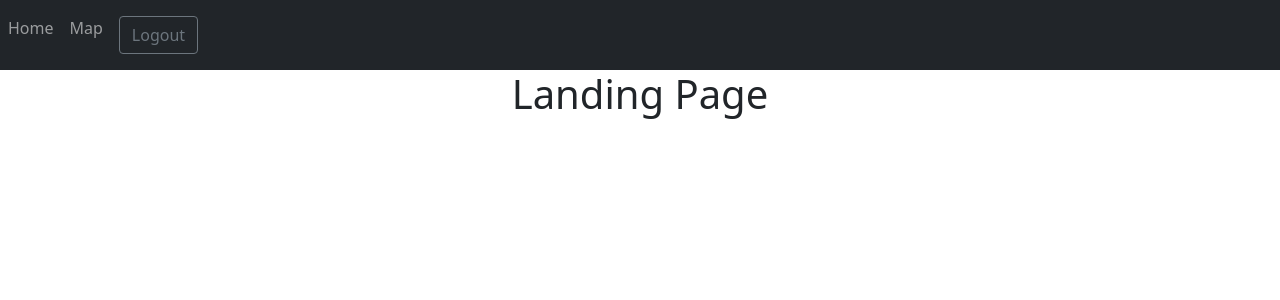
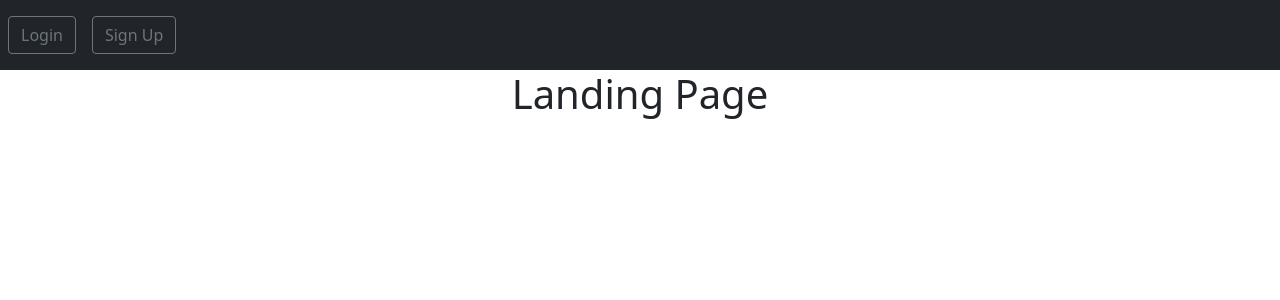
Before and after one commit to JesseDalewalker/doggypile, a React (Create React App) app in the folder frontend/doggy-pile/: page /profile/create-profile in a window 1280 px wide. Shown: the top 300 px of the page. Built offline with nearby package versions, Linux system fonts and the light colour scheme.

Commit message:
Fixed conditional navbar rendering

```diff
--- a/frontend/doggy-pile/src/App.js
+++ b/frontend/doggy-pile/src/App.js
@@ -11,6 +11,7 @@ import SignUpPage from './pages/authenticate/SignUpPage';
 import LoginPage from './pages/authenticate/LoginPage';
 // -home
 import LandingPage from './pages/home/LandingPage';
+import FeedPage from './pages/home/FeedPage';
 // -map
 import MapPage from './pages/map/MapPage'
 // -users
@@ -25,7 +26,7 @@ import EditDogProfile from './pages/dogs/EditDogProfilePage';
 function App() {
   // state
   const [username, setUsername] = useState("") // returns dict: {username: 'username', user_id: id }
-  console.log("USER DATA",username)
+  // console.log("USER DATA",username)
 
   return (
     <div className="App">
@@ -37,6 +38,7 @@ function App() {
           <Route path="/login" element={ <LoginPage setUsername={ setUsername }/> } />
           {/* Home */}
           <Route path="/" element={ <LandingPage /> } />
+          <Route path="/feed" element={ <FeedPage /> } />
           {/* Map */}
           <Route path="/mappage" element={<MapPage />} />
           {/* Users */}
--- a/frontend/doggy-pile/src/components/nav/NavBar.js
+++ b/frontend/doggy-pile/src/components/nav/NavBar.js
@@ -4,7 +4,6 @@ import DoggyPileAPI from '../../api/DoggyPileAPI';
 
 function NavBar(props) {
   const navigate = useNavigate()
-  // console.log("USERNAME", props.username)
 
   // helpers
   const logMeOut = async () => {
@@ -15,25 +14,26 @@ function NavBar(props) {
     }
   }
 
-  // render
+  // render Login/Sign Up navbar if not logged in, else renders rest of navbar items
   const renderItems = () => {
     if (props.username === "") {
       return (
         <div>
-          <NavBar className="nav-bar">
+          <Navbar bg="dark" variant="light">
             <Nav>
               <Nav.Link as={Link} to="/login"><Button variant="outline-secondary">Login</Button></Nav.Link>
               <Nav.Link as={Link} to="/signup"><Button variant="outline-secondary">Sign Up</Button></Nav.Link>
             </Nav>
-          </NavBar>
+          </Navbar>
         </div>
       )
     }
     return (
       <div>
         <Navbar bg="dark" variant="dark">
-          <Nav className="justify-content-center">
-            <Nav.Link as={Link} to="/">Home</Nav.Link>
+          <Nav>
+            <Nav.Link as={Link} to="/feed">Feed</Nav.Link>
+            <Nav.Link as={Link} to={`/profile/${props.username && props.username.user_id}`}>Profile</Nav.Link>
             <Nav.Link as={Link} to="/mappage">Map</Nav.Link>
             <Nav.Link as={Link} to="#" onClick={logMeOut}><Button variant="outline-secondary">Logout</Button></Nav.Link>
           </Nav>
--- a/frontend/doggy-pile/src/pages/authenticate/LoginPage.js
+++ b/frontend/doggy-pile/src/pages/authenticate/LoginPage.js
@@ -18,7 +18,7 @@ function LoginPage(props) {
 
     if (data) {
       props.setUsername(data)
-      navigate("/")
+      navigate("/feed")
     }
   }
 
--- /dev/null
+++ b/frontend/doggy-pile/src/pages/home/FeedPage.js
@@ -0,0 +1,11 @@
+// After logging in, user is taken to this place to show feed
+
+function FeedPage() {
+  return (
+    <div>
+      <h1>Feed</h1>
+    </div>
+  )
+}
+
+export default FeedPage;
--- a/frontend/doggy-pile/src/pages/home/LandingPage.js
+++ b/frontend/doggy-pile/src/pages/home/LandingPage.js
@@ -1,6 +1,6 @@
 
 // What a visitor will see first before they are logged in/signed up
-function LandingPage() {
+function LandingPage(props) {
   return (
     <div>
       <h1>Landing Page</h1>
```
Also changed, not shown: 1 other file (tests, documents, lock files or other folders).
